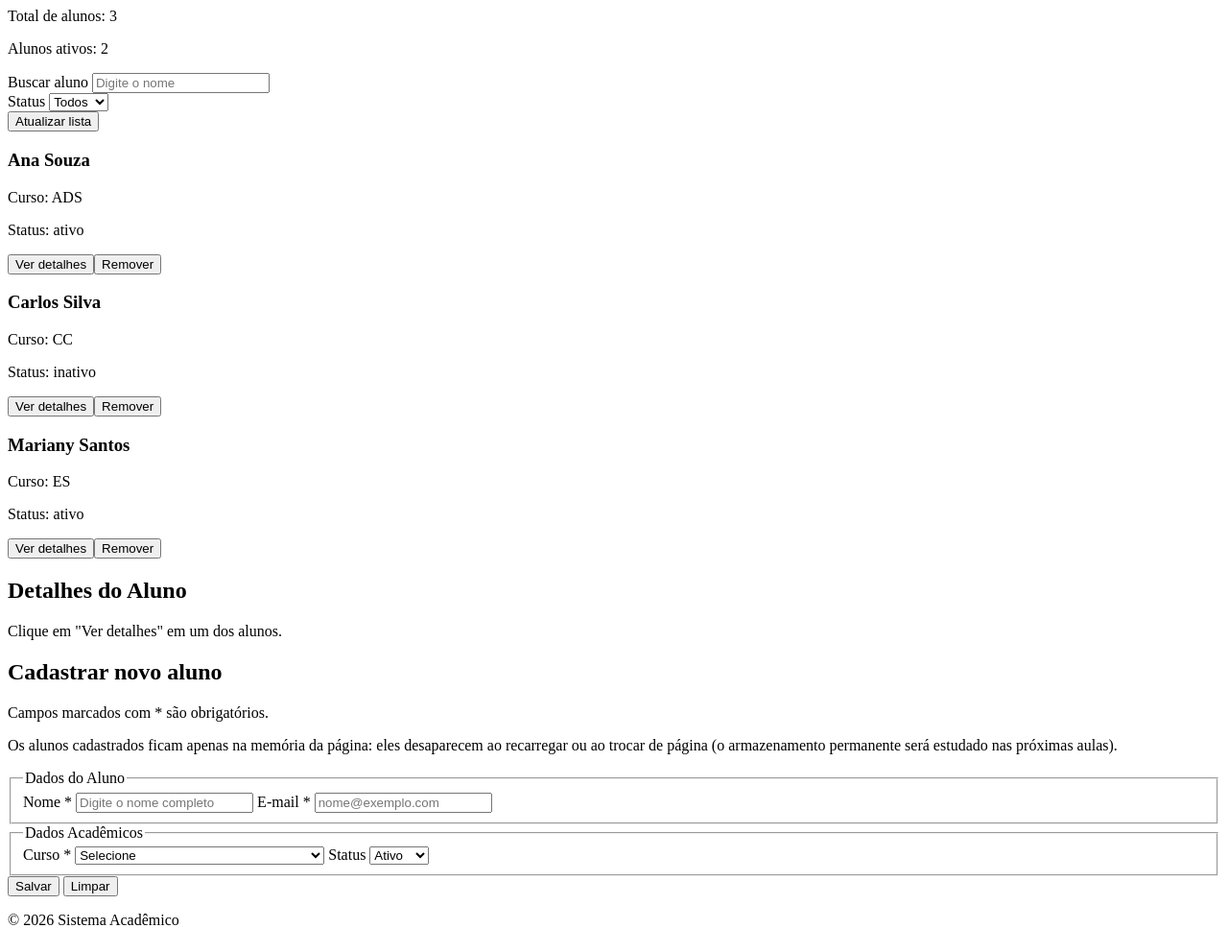
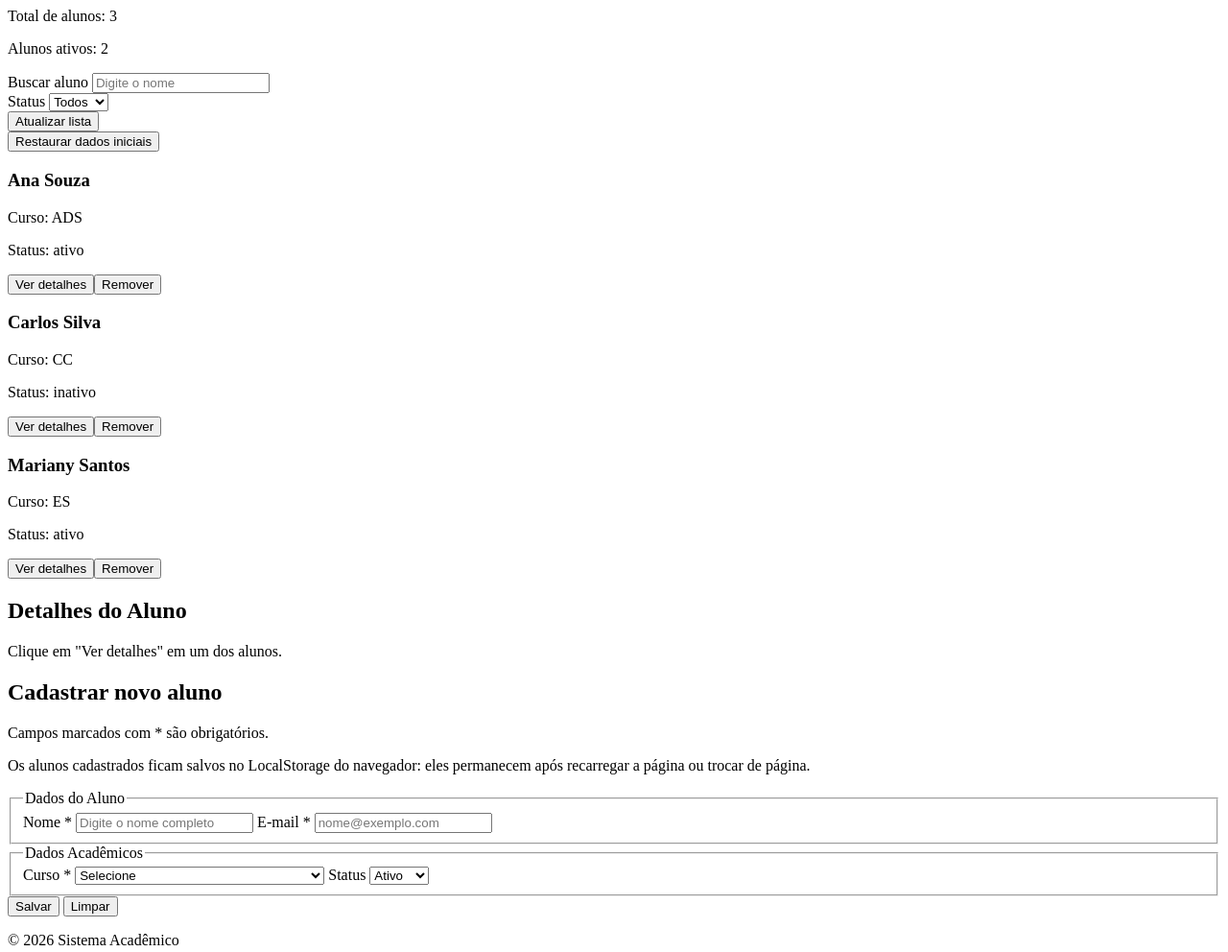
Before and after one commit to verozix/Sistema-Academico, a plain HTML site: page alunos.html in a window 1280 px wide. Shown: the part 340-1332 px from the top of the page at 96% size. Drawn offline with Linux system fonts and the light colour scheme.

Commit message:
Add files via upload

```diff
--- a/alunos.html
+++ b/alunos.html
@@ -84,6 +84,15 @@
             Atualizar lista
           </button>
         </div>
+
+        <div>
+          <button
+            type="button"
+            id="btn-restaurar-alunos"
+            class="botao-secundario">
+            Restaurar dados iniciais
+          </button>
+        </div>
       </div>
 
       <!-- Grid Container preenchido pelo JavaScript (renderizarAlunos) -->
@@ -105,9 +114,8 @@
       <p>Campos marcados com * são obrigatórios.</p>
 
       <aside class="aviso">
-        <p>Os alunos cadastrados ficam apenas na memória da página: eles
-        desaparecem ao recarregar ou ao trocar de página (o armazenamento
-        permanente será estudado nas próximas aulas).</p>
+        <p>Os alunos cadastrados ficam salvos no LocalStorage do navegador:
+        eles permanecem após recarregar a página ou trocar de página.</p>
       </aside>
 
       <form id="form-aluno" action="#" method="post">
@@ -173,8 +181,12 @@
     <p>&copy; 2026 Sistema Acadêmico</p>
   </footer>
 
-  <!-- JavaScript: a ordem deve ser preservada (dados antes da lógica) -->
+  <!-- JavaScript: a ordem deve ser preservada:
+       1) dados.js    -> dados iniciais (valores padrão)
+       2) storage.js  -> funções de LocalStorage (usam as chaves)
+       3) app.js      -> lógica; usa os dados E as funções de storage -->
   <script src="js/dados.js"></script>
+  <script src="js/storage.js"></script>
   <script src="js/app.js"></script>
 
 </body>
```
Also changed, not shown: aluno-form.html (+7 -4 lines), curso-form.html (+9 -2 lines), cursos.html (+5 -1 lines), index.html (+5 -1 lines), matricula-form.html (+9 -2 lines), matriculas.html (+5 -1 lines), usuario-form.html (+10 -3 lines), usuarios.html (+5 -1 lines), 1 other file.
